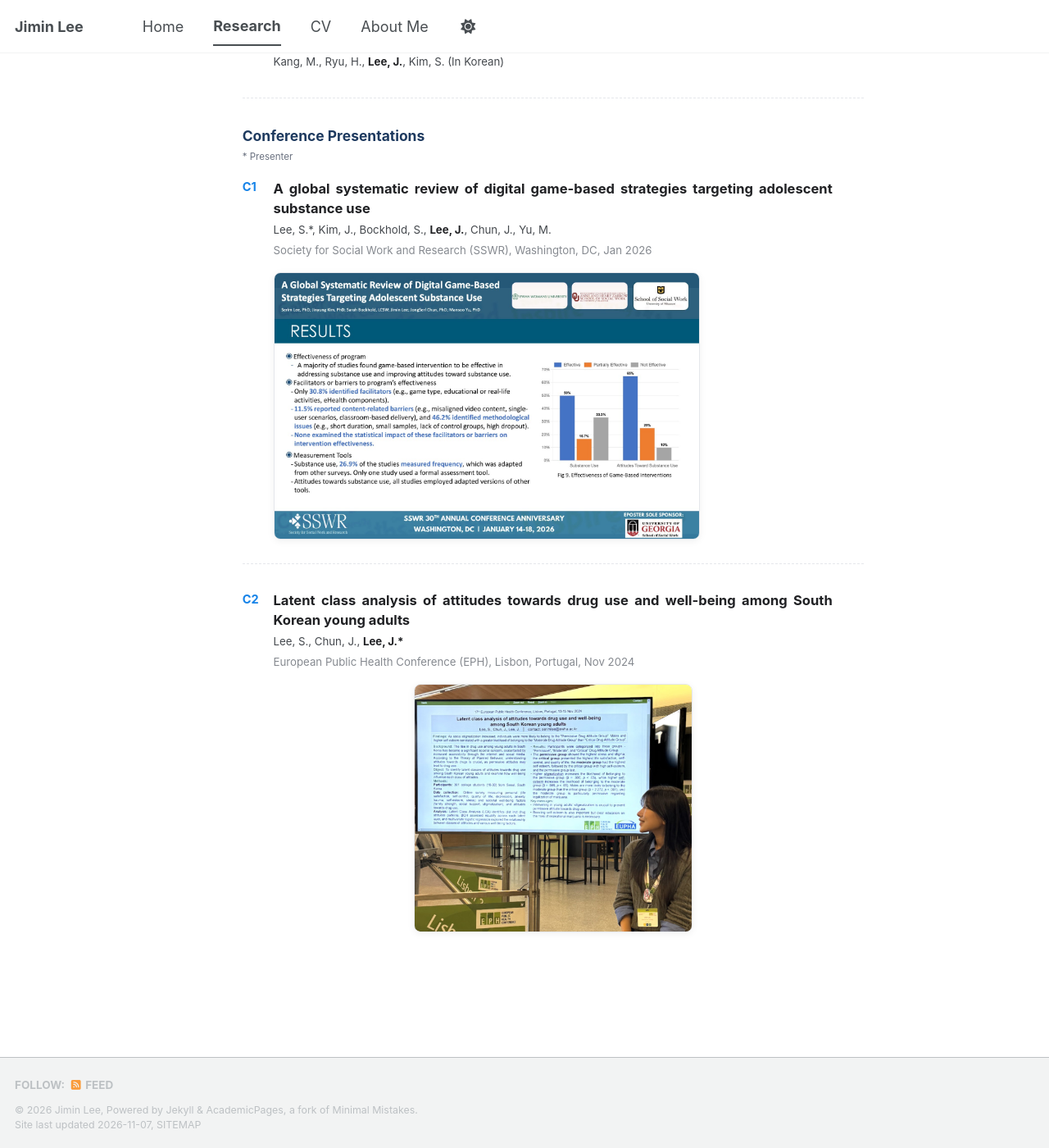
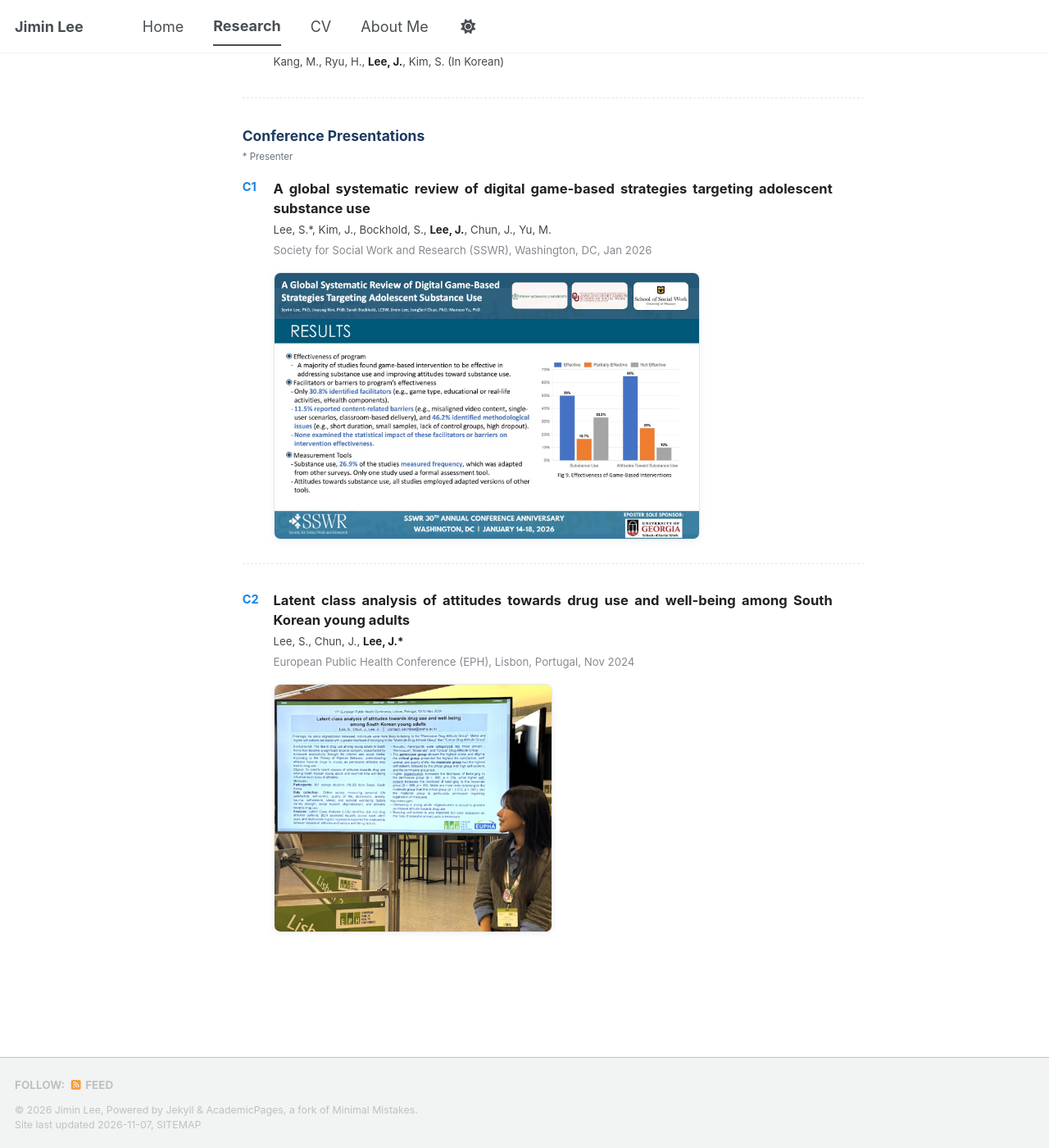
Before and after one commit to jiminlee-research/jiminlee-research.github.io, a Jekyll site: the page built from _pages/publications.html, in a window 1280 px wide and 1400 px high, scrolled down 2802 px. Shown: the whole window at 82% size. Built offline with Jekyll 4.4.1, drawn with Linux system fonts in a browser that asks for light colours; a style sheet for code colours, icons or effects is not loaded.

Commit message:
Revert EPH photo to left alignment
Co-Authored-By: Claude Opus 5.5 <noreply@anthropic.com>
Claude-Session: https://claude.ai/code/session_01PcjxNfDHwsJtJ6agebrJHV

```diff
--- a/_pages/publications.html
+++ b/_pages/publications.html
@@ -57,7 +57,7 @@ author_profile: true
 .pub-figure img:hover { transform:scale(1.03); }
 .ri-card { transition:transform .15s, box-shadow .15s; }
 .ri-card:hover { transform:scale(1.03); box-shadow:0 4px 14px rgba(0,0,0,.08); }
-.pub-figure.pub-figure-sm { max-width:340px; margin-left:auto; margin-right:auto; }
+.pub-figure.pub-figure-sm { max-width:340px; }
 </style>
 
 <div class="ri-head"><h2>Research Interests</h2></div>
```
